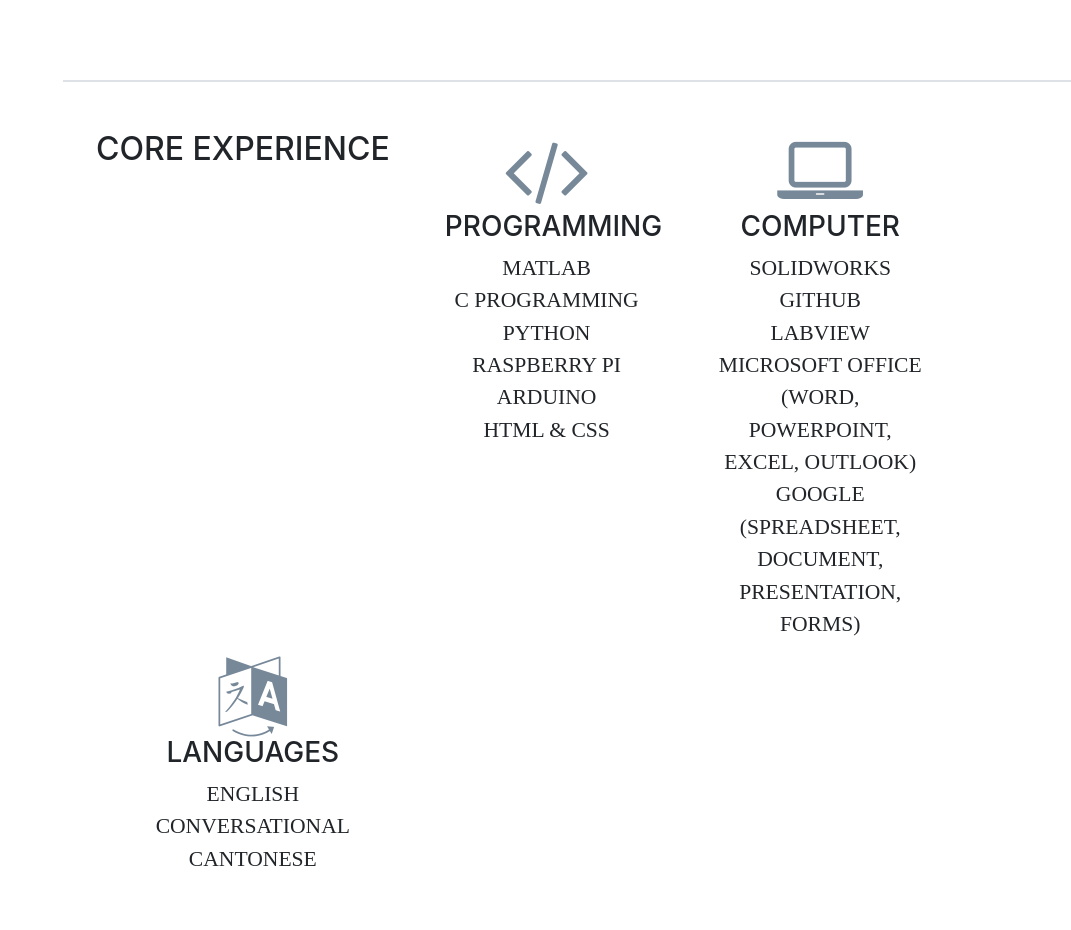
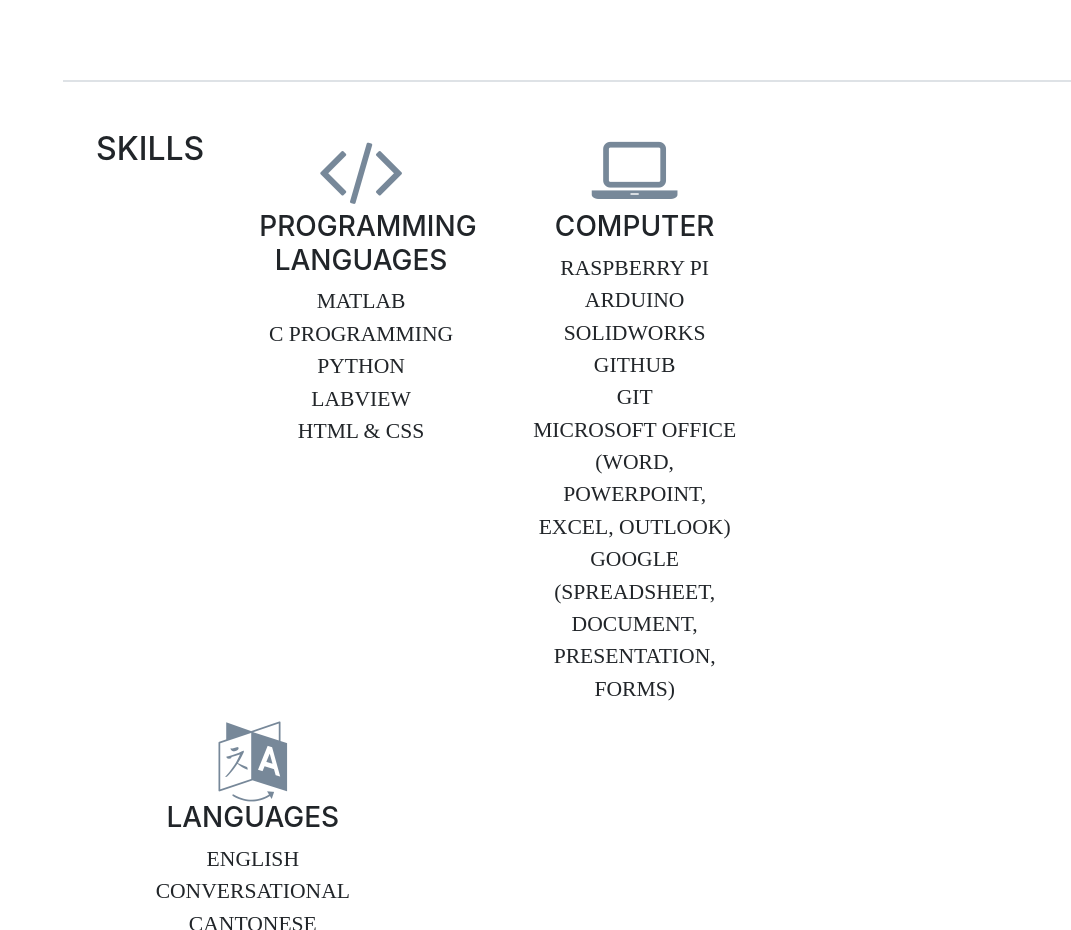
Before and after one commit to priichan/priichan.github.io, a website with bundled scripts: page index.html in a window 1280 px wide. Shown: the part 6000-6930 px from the top of the page, without its empty margins (209-1280 px from the left). Built offline with nearby package versions, Linux system fonts and the light colour scheme; a web font is replaced by a local one.

Commit message:
changes to SKILLS section

```diff
--- a/index.html
+++ b/index.html
@@ -349,17 +349,16 @@
 
       <section class="resume-section p-3 p-lg-5 d-flex flex-column" id="skills">
         <div class="row">
-          <h2 class="mb-5">Core Experience</h2>
+          <h2 class="mb-5">Skills</h2>
 
           <div id="skill">
             <i class="fa fa-5x fa-code" aria-hidden="true"></i>
-              <h3>Programming</h3>
+              <h3>Programming Languages</h3>
               <ul class="subheading mb-3">
                 <li>MATLAB</li>
                 <li>C programming</li>
                 <li>Python</li>
-                <li>Raspberry Pi</li>
-                <li>Arduino</li>
+                <li>LabVIEW</li>
                 <li>HTML & CSS</li>
                 </ul>
           </div>
@@ -368,9 +367,11 @@
             <i class="fa fa-5x fa-laptop" aria-hidden="true"></i>
               <h3>Computer</h3>
               <ul class="subheading mb-3">
+                <li>Raspberry Pi</li>
+                <li>Arduino</li>
                 <li>Solidworks</li>
                 <li>GitHub</li>
-                <li>LabVIEW</li>
+                <li>Git</li>
                 <li>Microsoft Office (Word, Powerpoint, Excel, Outlook)</li>
                 <li>Google (Spreadsheet, Document, Presentation, Forms)</li>
               </ul>
```
